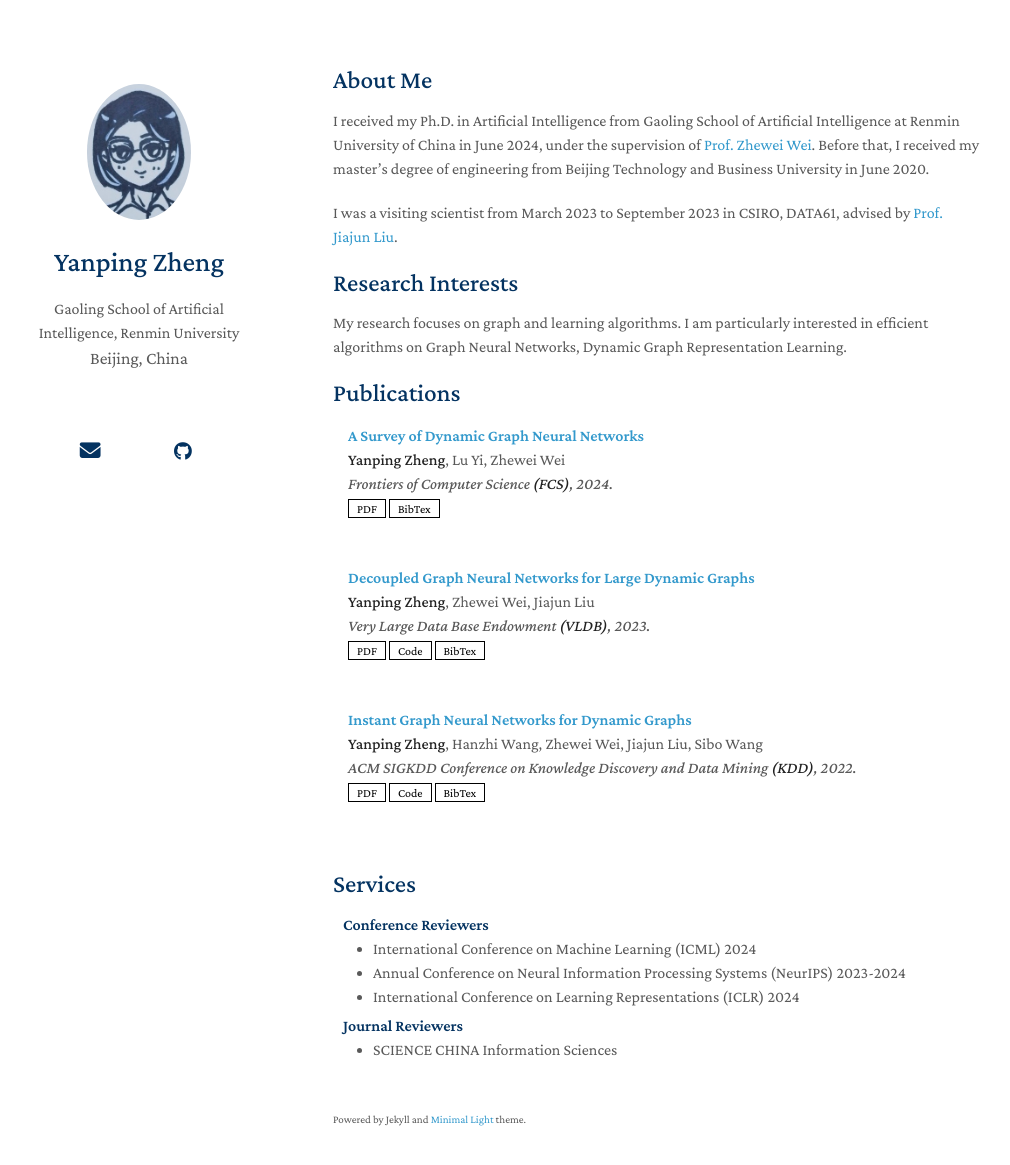
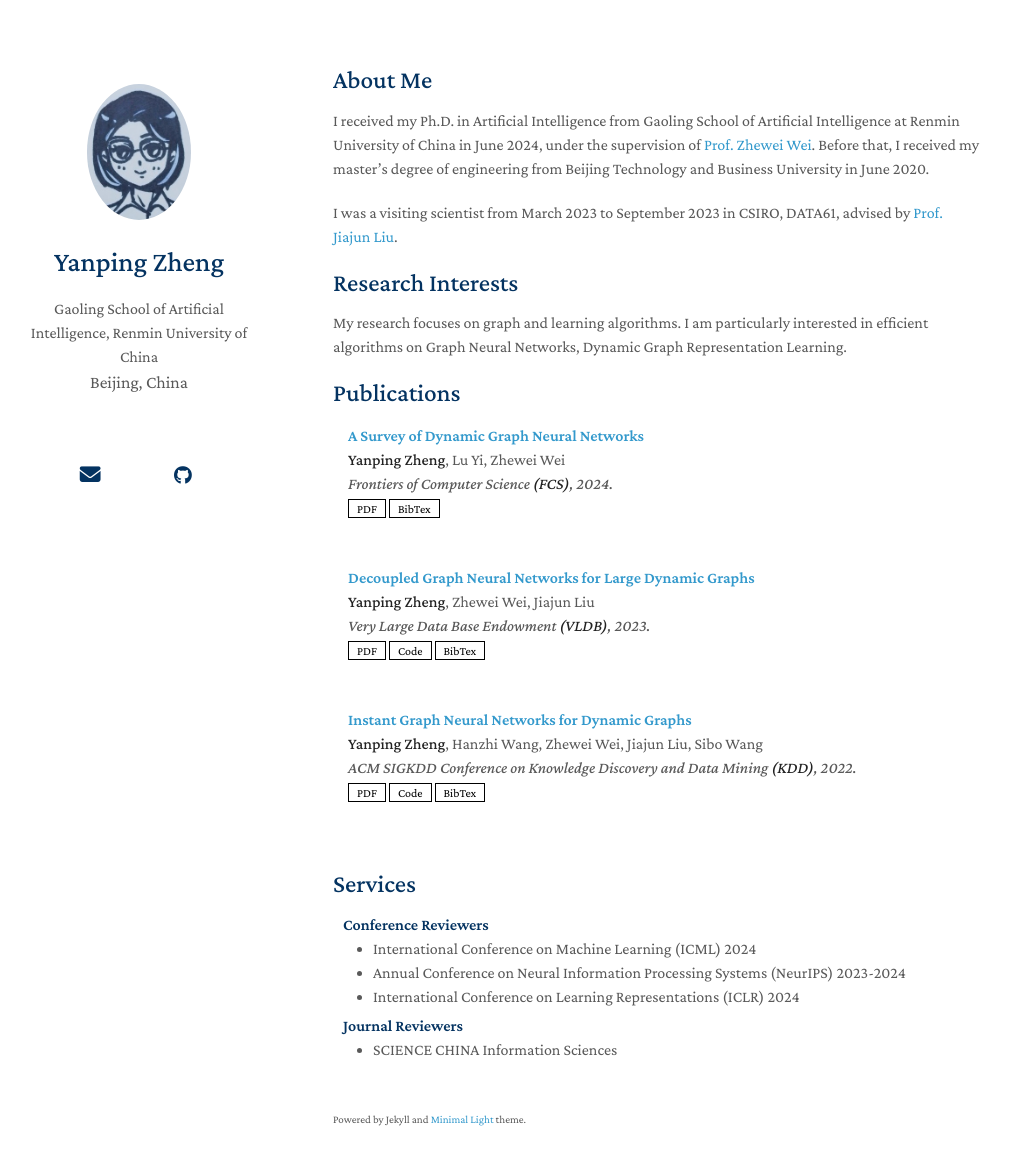
Before and after one commit to zheng-yp/zheng-yp.github.io, a Jekyll site: the page built from index.md, in a window 1280 px wide and 1200 px high. Shown: the top 1165 px of the window, without its empty margins (137-1147 px from the left). Built offline with Jekyll 4.4.1, drawn with Linux system fonts in a browser that asks for light colours; a style sheet for code colours, icons or effects is not loaded; our own code applies the rules of GitHub Pages for plain Markdown files.

Commit message:
no message

```diff
--- a/_config.yml
+++ b/_config.yml
@@ -1,7 +1,7 @@
 # Basic Information
 title: Yanping Zheng
 position: Ph.D. Student
-affiliation: Gaoling School of Artificial Intelligence, Renmin University
+affiliation: Gaoling School of Artificial Intelligence, Renmin University of China
 position: Beijing, China
 email: zhengyanping@ruc.edu.cn
 
```
